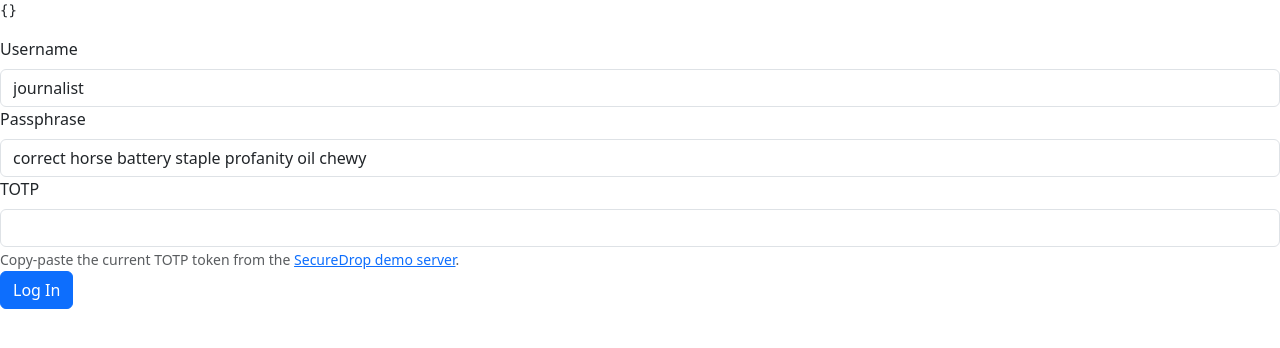
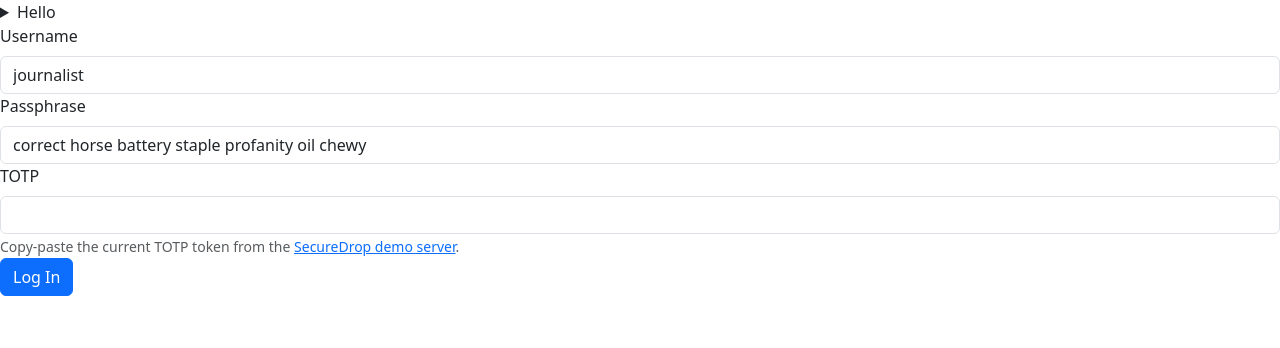
Before and after one commit to freedomofpress/securedrop-gui-exploration, a React (Vite) app: page / in a window 1280 px wide. Shown: the top 348 px of the page. Built offline with nearby package versions, Linux system fonts and the light colour scheme.

Commit message:
feat: friendly/verbose greetings

```diff
--- a/src/App.tsx
+++ b/src/App.tsx
@@ -46,9 +46,15 @@ function App() {
   const totp = useRef<HTMLInputElement>(null);
   return (
     <>
-      <div>
-        <pre>{JSON.stringify(session)}</pre>
-      </div>
+      <details>
+        <summary>
+          Hello{" "}
+          {!!session.journalist_first_name && session.journalist_last_name
+            ? `{session.journalist_first_name} {session.journalist_last_name}`
+            : session.journalist_uuid}
+        </summary>
+        <pre>{JSON.stringify(session, null, 2)}</pre>
+      </details>
       <Form>
         <Form.Group>
           <Form.Label htmlFor="username">Username</Form.Label>
```
